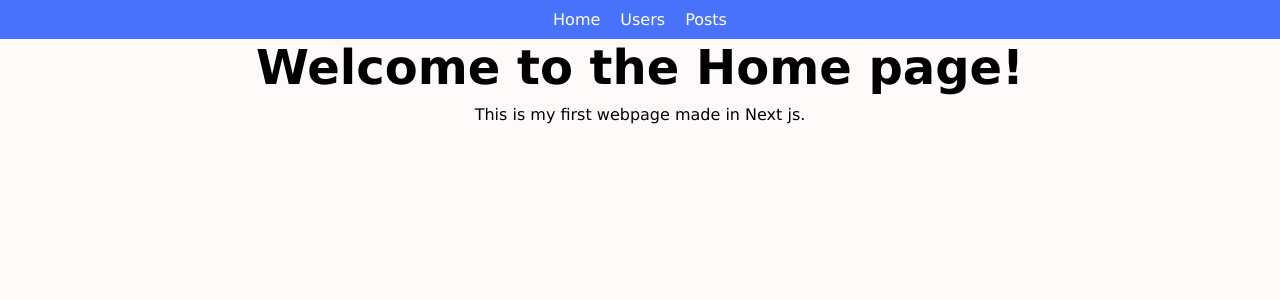
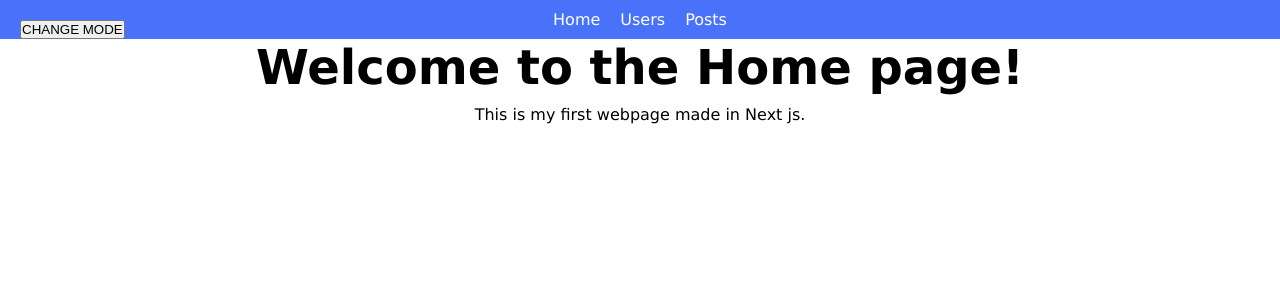
Before and after one commit to angelmgl/next-js, a Next.js app: page / in a window 1280 px wide. Shown: the top 300 px of the page. Built offline with nearby package versions, Linux system fonts and the light colour scheme.

Commit message:
Dark theme added

```diff
--- a/components/Layout.js
+++ b/components/Layout.js
@@ -1,12 +1,17 @@
+import styled from "styled-components";
 import NavBar from "./NavBar";
 
+const Container = styled.div`
+    background: ${(props) => props.theme.bg};
+    color: ${(props) => props.theme.fontColor};
+    min-height: 100vh;
+`;
+
 export default function Layout({ children }) {
-    return(
-        <div>
+    return (
+        <Container>
             <NavBar />
-            <main>
-                {children}
-            </main>
+            <main>{children}</main>
 
             <style jsx>{`
                 div {
@@ -15,13 +20,6 @@ export default function Layout({ children }) {
                     display: flex;
                     flex-direction: column;
                     justify-content: center;
-                    align-items: center;
-                }
-                main {
-                    flex: 1;
-                    display: flex;
-                    flex-direction: column;
-                    justify-content: flex-start;
                     align-items: center;
                 }
             `}</style>
@@ -35,7 +33,14 @@ export default function Layout({ children }) {
                 body {
                     font-family: Verdana;
                 }
+                main {
+                    flex: 1;
+                    display: flex;
+                    flex-direction: column;
+                    justify-content: flex-start;
+                    align-items: center;
+                }
             `}</style>
-        </div>
-    )
+        </Container>
+    );
 }
--- a/package.json
+++ b/package.json
@@ -22,6 +22,10 @@
   "dependencies": {
     "next": "^10.0.9",
     "react": "^17.0.1",
-    "react-dom": "^17.0.1"
+    "react-dom": "^17.0.1",
+    "styled-components": "^5.2.1"
+  },
+  "devDependencies": {
+    "babel-plugin-styled-components": "^1.12.0"
   }
 }
--- /dev/null
+++ b/pages/_app.js
@@ -0,0 +1,29 @@
+import React, { useState, useEffect } from "react";
+import styled, { ThemeProvider } from "styled-components";
+import { lightTheme, darkTheme } from "../theme";
+
+const Button = styled.button`
+    position: absolute;
+    top: 20px;
+    left: 20px;
+    z-index: 200;
+`
+
+const MyApp = ({ Component, pageProps }) => {
+    const [isMounted, setIsMounted] = useState(false);
+    const [dark, setDark] = useState(false);
+    const theme = dark ? darkTheme : lightTheme;
+
+    useEffect(() => {
+        setIsMounted(true);
+    }, []);
+
+    return (
+        <ThemeProvider theme={theme}>
+            <Button onClick={() => setDark(!dark)}>CHANGE MODE</Button>
+            {isMounted && <Component {...pageProps} />}
+        </ThemeProvider>
+    );
+};
+
+export default MyApp;
--- a/pages/posts/index.js
+++ b/pages/posts/index.js
@@ -52,7 +52,7 @@ export default function Posts({ posts }) {
                         margin: 1rem;
                         flex-basis: 45%;
                         padding: 1.5rem;
-                        color: black;
+                        color: inherit;
                         text-decoration: none;
                         border: 2px solid #eaeaea;
                         border-radius: 10px;
--- a/pages/users/index.js
+++ b/pages/users/index.js
@@ -13,7 +13,7 @@ export default function Users({ users }) {
             <div className="grid">
                 {users.map((user) => {
                     return (
-                        <Link href={`/users/[id]`} as={`/users/${user.id}`}>
+                        <Link key={user.name} href={`/users/[id]`} as={`/users/${user.id}`}>
                             <a className="card">
                                 <h3>User</h3>
                                 <p>Name: {user.name}</p>
--- /dev/null
+++ b/theme.js
@@ -0,0 +1,12 @@
+const light = {
+    bg: "white",
+    fontColor: "black",
+};
+
+const dark = {
+    bg: "black",
+    fontColor: "white",
+};
+
+export const darkTheme = { ...dark };
+export const lightTheme = { ...light };
```
Also changed, not shown: pages/posts/[id].js (+1 -7 lines), pages/users/[id].js (+0 -7 lines), .babelrc (added), 1 other file (tests, documents, lock files or other folders).
